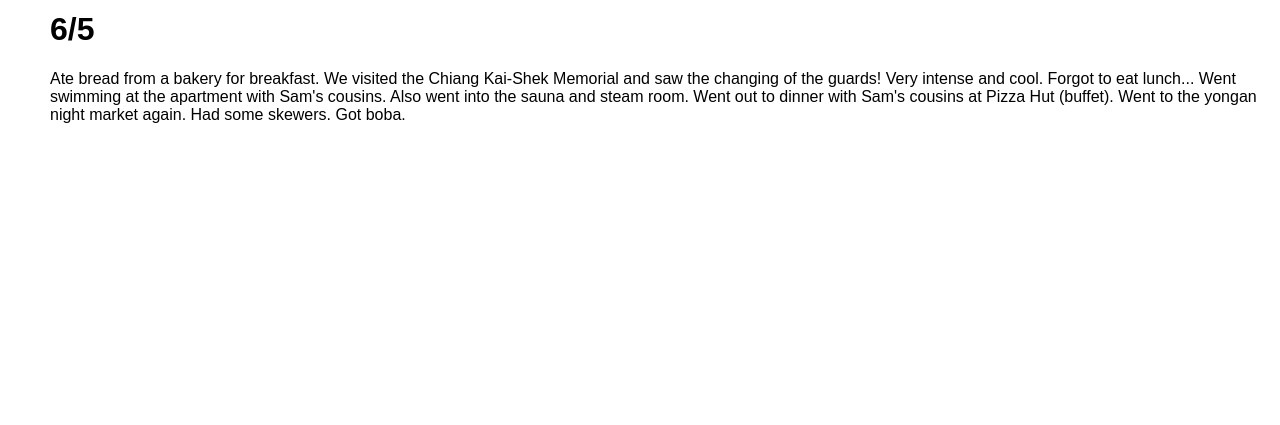
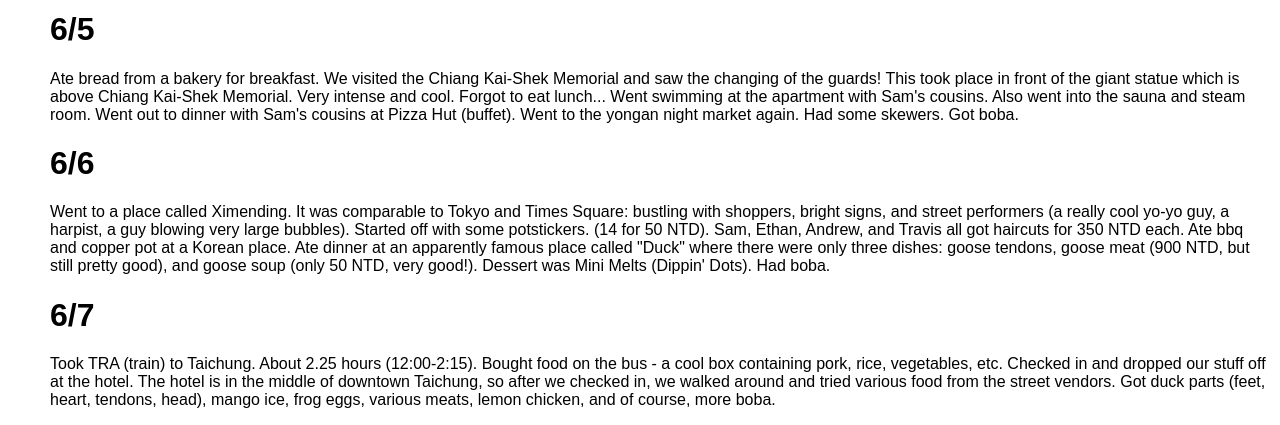
Before and after one commit to rileywoo/mylifeisriley, a plain HTML site: page index.html in a window 1280 px wide. Shown: the part 2438-2863 px from the top of the page. Before the commit the page ends 2578 px from the top, so only its background shows below. Drawn offline with Linux system fonts and the light colour scheme.

Commit message:
Update index.html

```diff
--- a/index.html
+++ b/index.html
@@ -54,6 +54,13 @@
  		</div>
  	<h1>6/5</h1>
  		<p>
- 			Ate bread from a bakery for breakfast. We visited the Chiang Kai-Shek Memorial and saw the changing of the guards! Very intense and cool. Forgot to eat lunch... Went swimming at the apartment with Sam's cousins. Also went into the sauna and steam room. Went out to dinner with Sam's cousins at Pizza Hut (buffet). Went to the yongan night market again. Had some skewers. Got boba.
+ 			Ate bread from a bakery for breakfast. We visited the Chiang Kai-Shek Memorial and saw the changing of the guards! This took place in front of the giant statue which is above Chiang Kai-Shek Memorial. Very intense and cool. Forgot to eat lunch... Went swimming at the apartment with Sam's cousins. Also went into the sauna and steam room. Went out to dinner with Sam's cousins at Pizza Hut (buffet). Went to the yongan night market again. Had some skewers. Got boba.
  		</p>
-</body>
+ 	<h1>6/6</h1>
+ 		<p>
+ 			Went to a place called Ximending. It was comparable to Tokyo and Times Square: bustling with shoppers, bright signs, and street performers (a really cool yo-yo guy, a harpist, a guy blowing very large bubbles). Started off with some potstickers. (14 for 50 NTD). Sam, Ethan, Andrew, and Travis all got haircuts for 350 NTD each. Ate bbq and copper pot at a Korean place. Ate dinner at an apparently famous place called "Duck" where there were only three dishes: goose tendons, goose meat (900 NTD, but still pretty good), and goose soup (only 50 NTD, very good!). Dessert was Mini Melts (Dippin' Dots). Had boba.
+ 		</p>
+ 	<h1>6/7</h1>
+ 		<p>
+ 			Took TRA (train) to Taichung. About 2.25 hours (12:00-2:15). Bought food on the bus - a cool box containing pork, rice, vegetables, etc. Checked in and dropped our stuff off at the hotel. The hotel is in the middle of downtown Taichung, so after we checked in, we walked around and tried various food from the street vendors. Got duck parts (feet, heart, tendons, head), mango ice, frog eggs, various meats, lemon chicken, and of course, more boba.
+ 		</p>
```
